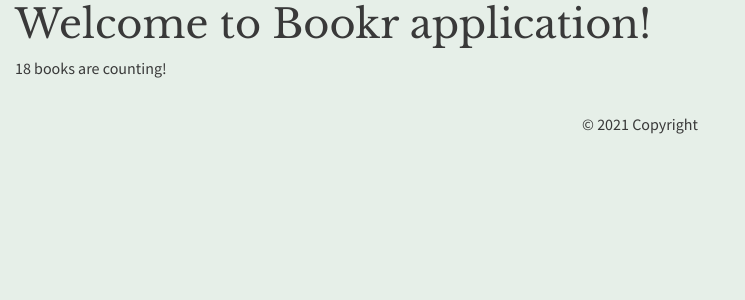
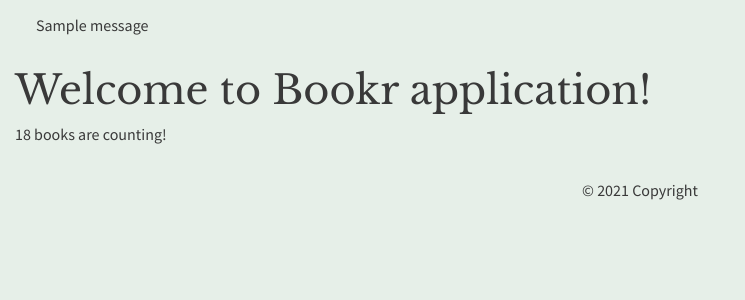
Before and after one commit to petrenkonikita112263/Book_Library, a Django app: page / in a window 1280 px wide. Shown: the part 100-400 px from the top of the page, without its empty margins (0-745 px from the left). Run offline with Django 3.2, Linux system fonts and the light colour scheme; data comes from the database, SQL or seed files in the repository; one stand-in notice (Sample message) is shown; some libraries are stand-ins or nearby versions.

Commit message:
Updated templates/base.html.
Added for statements for displaying messages.

```diff
--- a/templates/base.html
+++ b/templates/base.html
@@ -17,7 +17,7 @@
     {% block title %}
     <title>Home Page</title>
     {% endblock %}
-    <style type="text/css">
+    <style>
       .navbar {
         min-height: 100px;
         font-size: 25px;
@@ -56,10 +56,21 @@
           </div>
         </nav>
         <div class="container-fluid">
-            {% block content %}
-            <h1>Welcome to Bookr application!</h1>
-            <p>{{ books_quantity }} books are counting!</p>
-            {% endblock %}
+            {% for message in messages %}
+                <div class="alert alert-
+                    {% if message.level_tag == 'error' %}
+                    danger
+                    {% else %}
+                    {{ message.level_tag }}
+                    {% endif %}"
+                    role="alert">
+                    {{ message }}
+                </div>
+            {% endfor %}
+                {% block content %}
+                <h1>Welcome to Bookr application!</h1>
+                <p>{{ books_quantity }} books are counting!</p>
+                {% endblock %}
         </div>
         <!-- Copyright -->
           <footer class="page-footer font-small blue">
```
